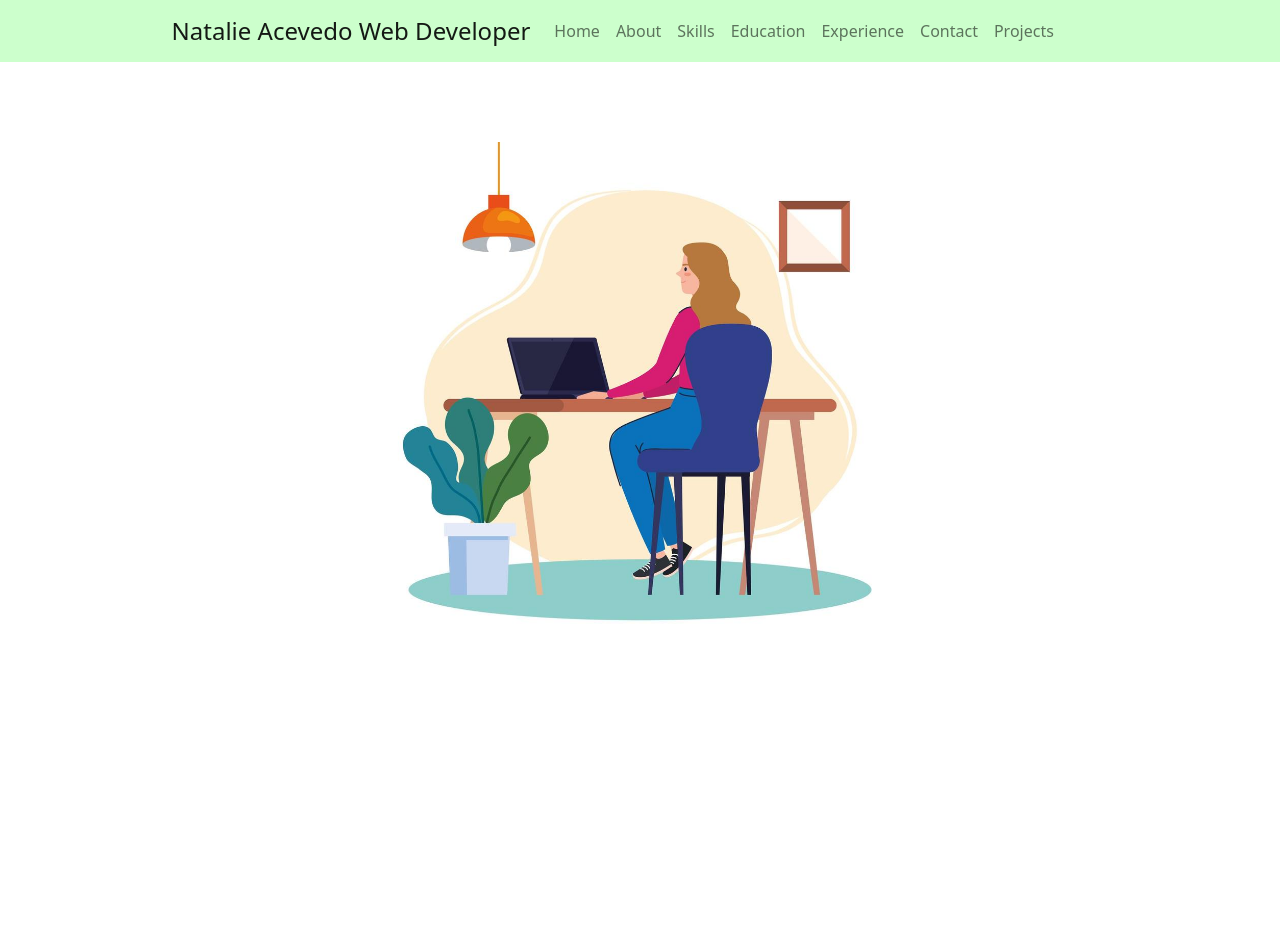
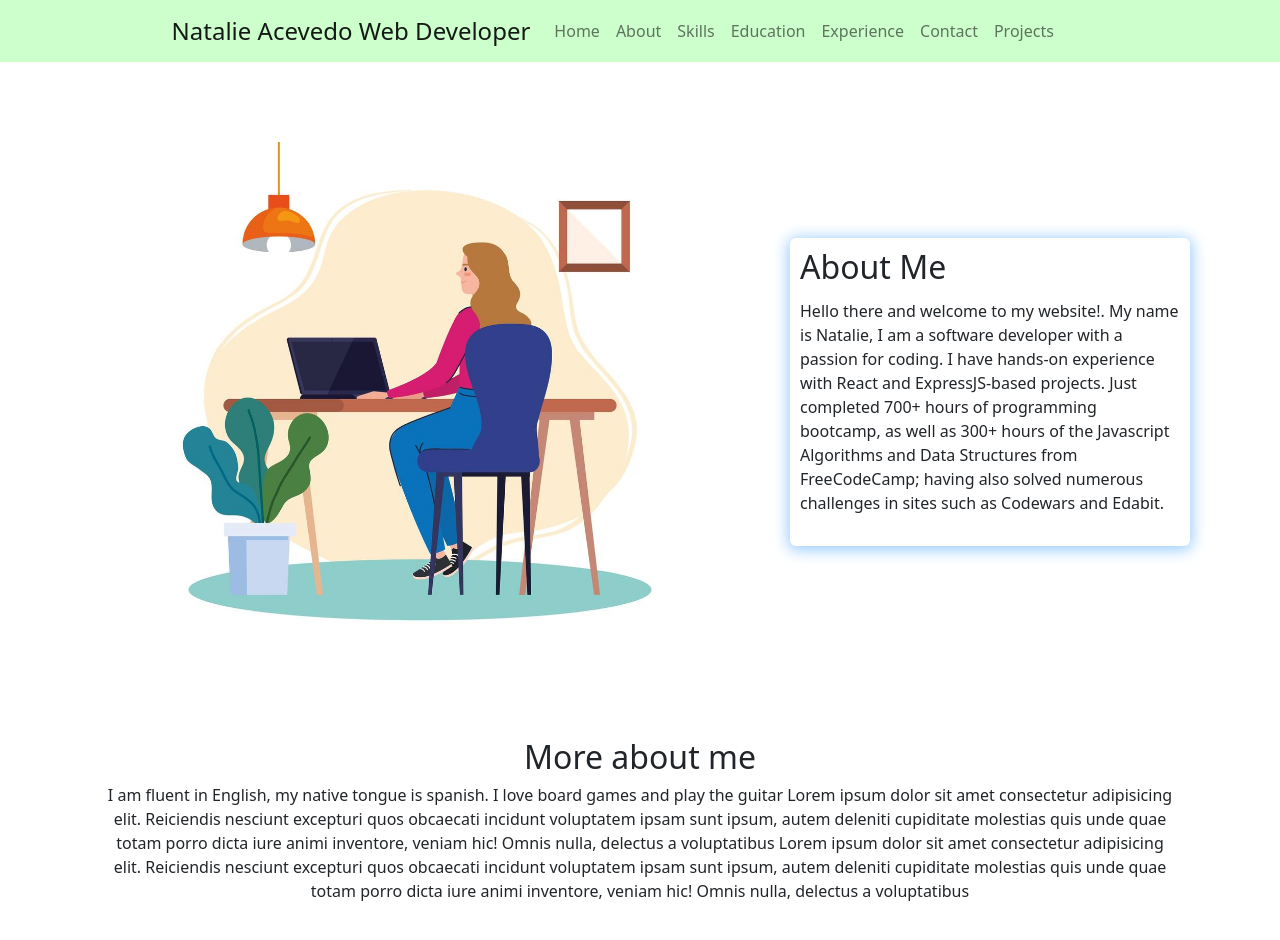
Before and after one commit to natalieacevedo/resume-website, a React (Create React App) app: page / in a window 1280 px wide. Before the commit the page ends 800 px from the top, so only its background shows below. Built offline with nearby package versions, Linux system fonts and the light colour scheme.

Commit message:
finished with all about me

```diff
--- a/src/Home.jsx
+++ b/src/Home.jsx
@@ -8,7 +8,30 @@ function Home(){
 
 return (
     <div>
+    <section className='hero about'>
     <img className='mainpicture' width='500' heigh='500'src={ladyindesk} alt='escritorio'/>
+
+    <div className= "bio animate__animated animate__shakeX">
+    <h2 className="bio-title">About Me</h2>
+    <p className="bio-text">
+    Hello there and welcome to my website!. My name is Natalie, I am a software developer with a passion for coding. I have hands-on experience with React and ExpressJS-based projects. Just completed 700+ hours of programming bootcamp, as well as 300+ hours of the Javascript Algorithms and Data Structures from FreeCodeCamp; having also solved numerous challenges in sites such as Codewars and Edabit.
+
+    </p>
+    </div>
+    </section>
+        <section className="more-about">
+        <h2>More about me</h2>
+    <p> I am fluent in English, my native tongue is spanish. I love board games and play the guitar Lorem ipsum dolor sit amet consectetur adipisicing elit. Reiciendis
+        nesciunt excepturi quos obcaecati incidunt voluptatem ipsam sunt ipsum,
+        autem deleniti cupiditate molestias quis unde quae totam porro dicta
+        iure animi inventore, veniam hic! Omnis nulla, delectus a voluptatibus
+        Lorem ipsum dolor sit amet consectetur adipisicing elit. Reiciendis
+        nesciunt excepturi quos obcaecati incidunt voluptatem ipsam sunt ipsum,
+        autem deleniti cupiditate molestias quis unde quae totam porro dicta
+        iure animi inventore, veniam hic! Omnis nulla, delectus a voluptatibus</p>
+    </section>
+
+
     </div>
 )
 
--- a/src/styles_components/main.scss
+++ b/src/styles_components/main.scss
@@ -14,3 +14,45 @@
         margin: 5rem auto;
         display: block;
 }
+
+.hero{
+  display: flex;
+  align-items: center;
+  justify-content: center;
+  gap: 2.5rem;
+  max-width: 68.75rem;
+  margin: auto;
+
+  .bio {
+    width: 25rem;
+    padding: 0.625rem;
+    border-radius: 6px;
+    box-shadow: 0px 2px 15px 2px hsl(210, 100%, 80%);
+  }
+  .bio h1 {
+    margin-bottom: var(--bottom-margin);
+  }
+
+  .bio p {
+    line-height: var(--line-height);
+    padding: 0.3rem 0;
+  }
+
+};
+
+.more-about {
+    background-color: var(--bg-color);
+    padding: 1rem 6rem;
+
+    h2{
+        margin-bottom: var(--bottom-margin);
+        text-align: center;
+    }
+
+    p {
+        line-height: var(--line-height);
+        padding: 0.4rem;
+        text-align:center;
+      }
+
+  }
```
